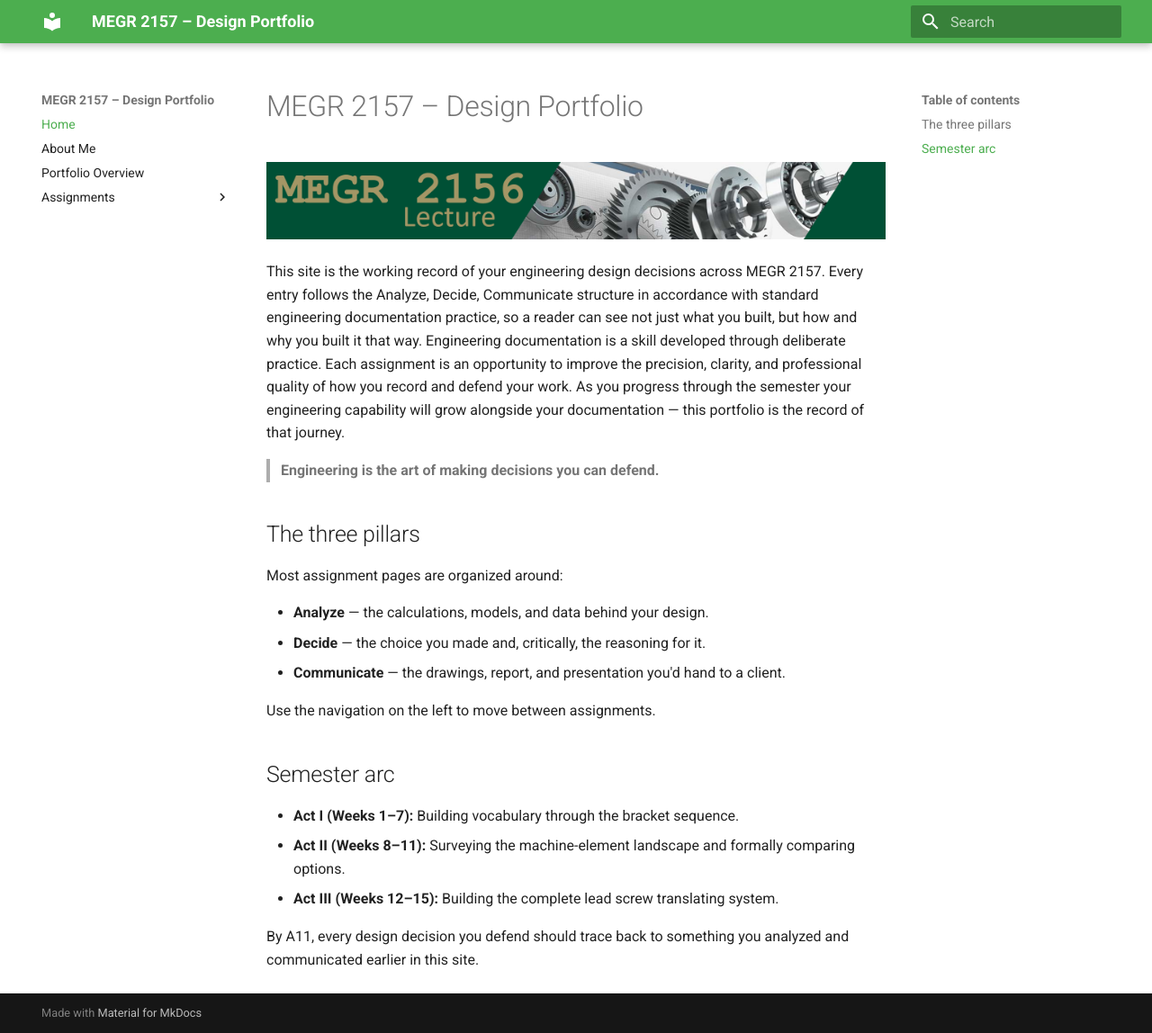
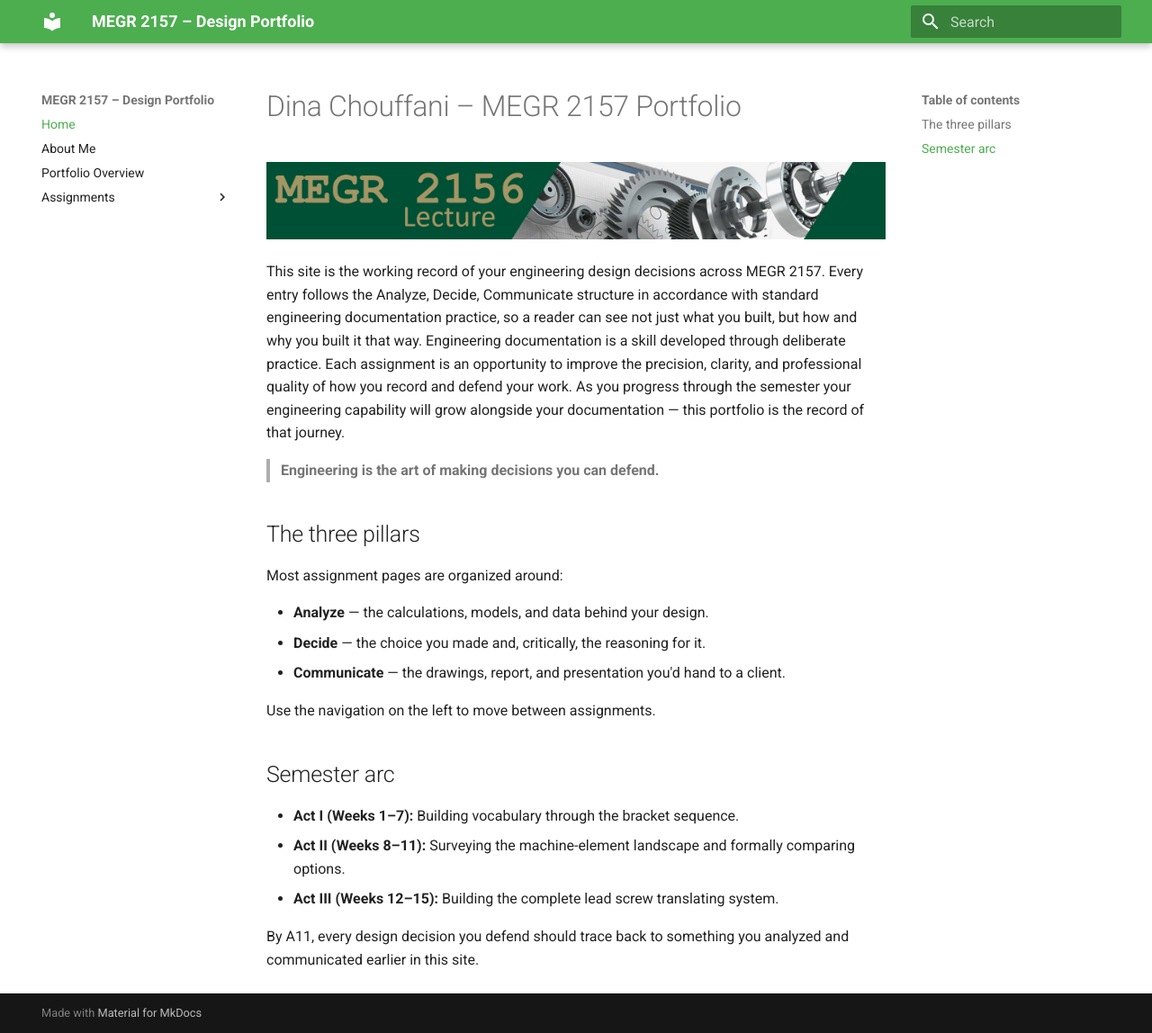
Before and after one commit to dchouffani/megr2156-portfolio, an MkDocs documentation site: the page built from docs/index.md, in a window 1280 px wide and 1148 px high. Shown: the whole window at 90% size. Built offline with MkDocs 1.6.1 and Material for MkDocs 9.7.7, drawn with Linux system fonts in a browser that asks for light colours.

Commit message:
Initial site setup
Updated the title and introductory text for clarity.

```diff
--- a/docs/index.md
+++ b/docs/index.md
@@ -1,4 +1,4 @@
-# MEGR 2157 – Design Portfolio
+# Dina Chouffani – MEGR 2157 Portfolio
 
 ![MEGR 2156-7 Title](MEGR2156title.png)
 
```
